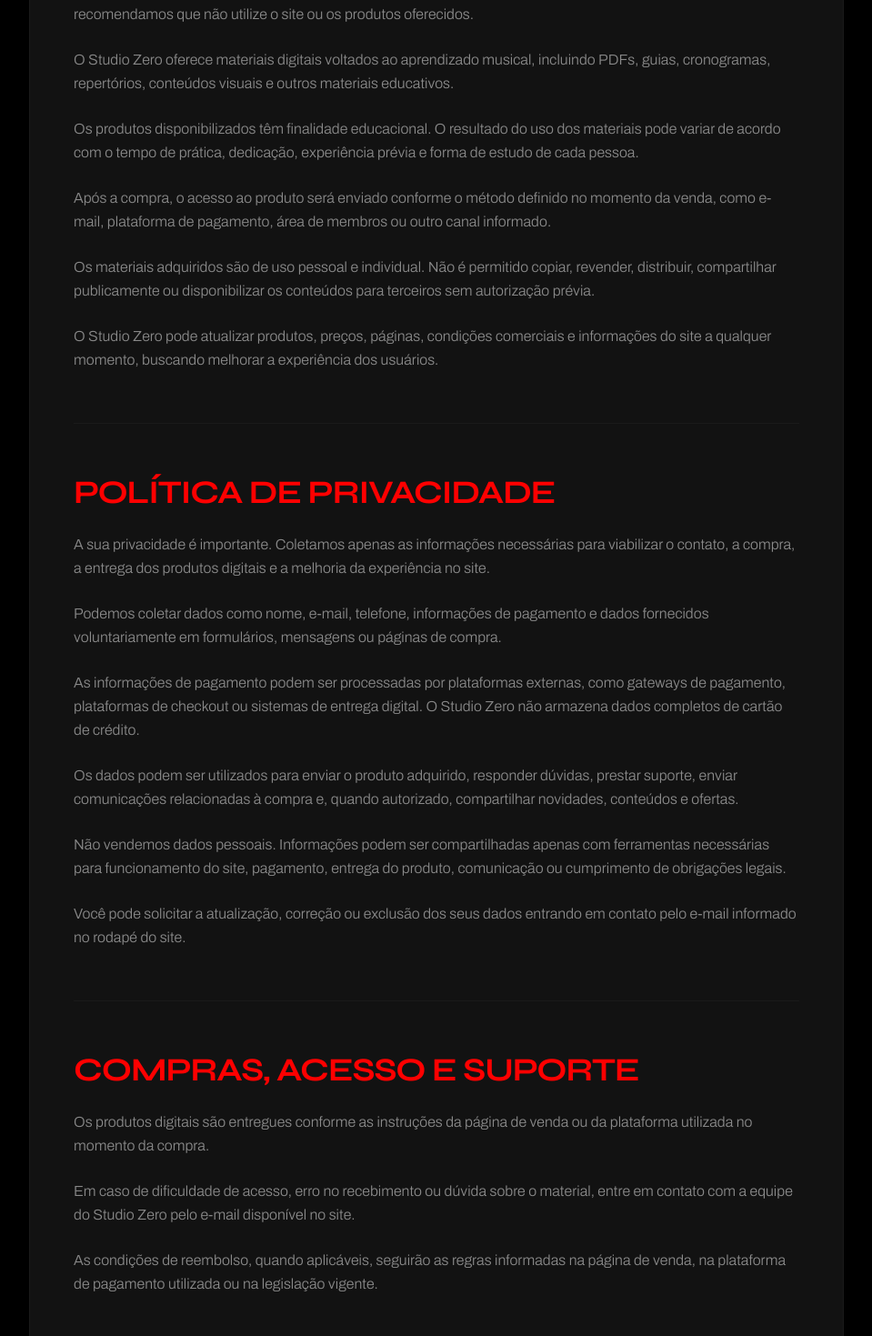
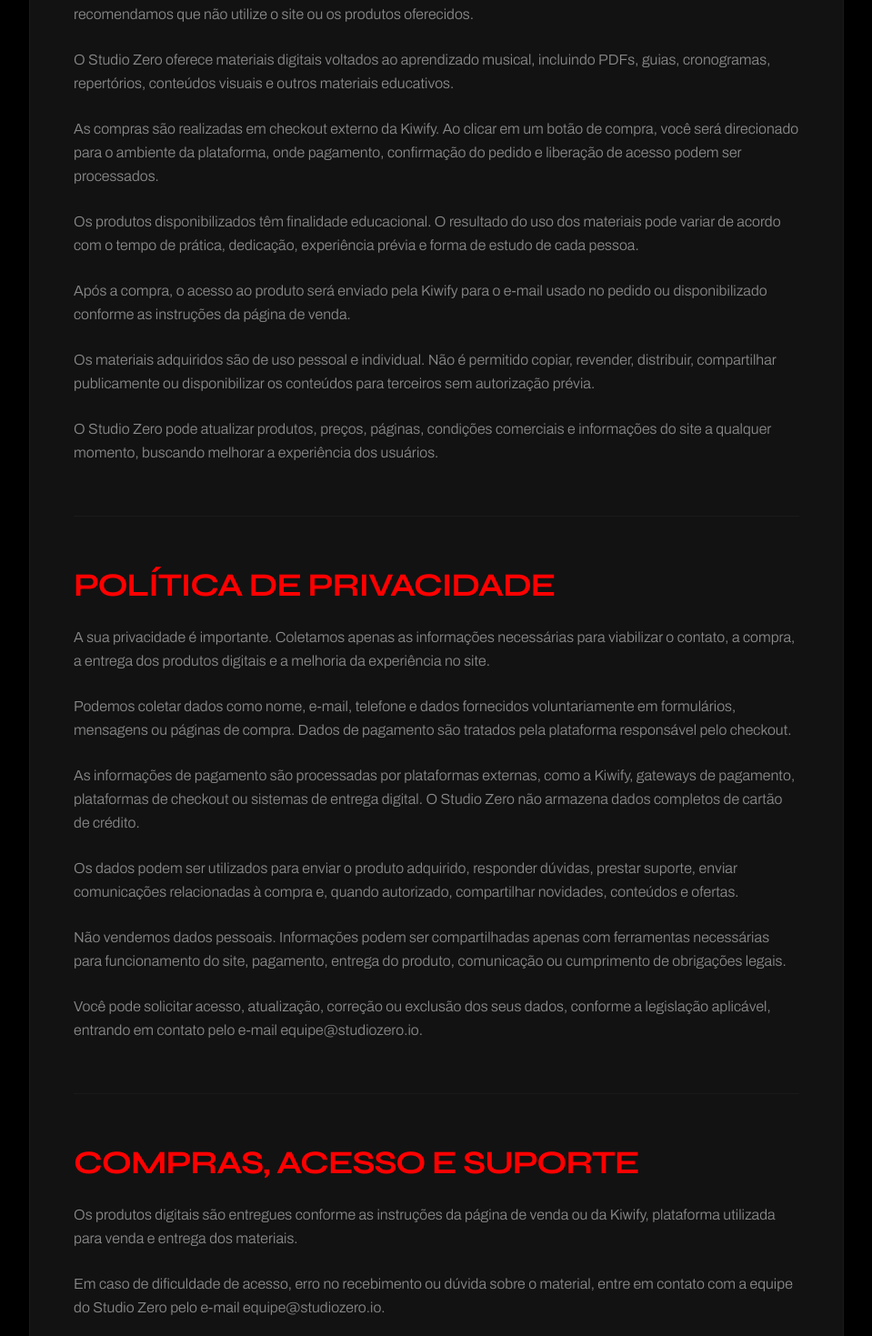
Before and after one commit to Tiffanylimaa/studiozero, a React (Vite) app in the folder apps/web/: page /privacidade in a window 1280 px wide. Shown: the part 781-2250 px from the top of the page at 91% size, without its empty margins (160-1119 px from the left). Built offline with nearby package versions, Linux system fonts and the light colour scheme.

Commit message:
Improve privacy terms and post-purchase indexing

```diff
--- a/apps/web/src/pages/PrivacidadePage.jsx
+++ b/apps/web/src/pages/PrivacidadePage.jsx
@@ -10,7 +10,7 @@
         <title>Termos de Uso e Privacidade | Studio Zero</title>
         <meta
           name="description"
-          content="Termos de uso e política de privacidade do Studio Zero para produtos digitais de música."
+          content="Termos de uso e política de privacidade do Studio Zero para produtos digitais de música vendidos pela Kiwify."
         />
       </Helmet>
 
@@ -29,7 +29,7 @@
 
             <p className="text-muted-foreground text-lg md:text-xl font-light max-w-3xl leading-relaxed">
               Esta página explica, de forma simples e direta, como funcionam o uso do site,
-              a compra dos produtos digitais e o tratamento de informações pessoais.
+              a compra dos produtos digitais pela Kiwify e o tratamento de informações pessoais.
             </p>
           </div>
         </section>
@@ -54,15 +54,20 @@
                 </p>
 
                 <p>
+                  As compras são realizadas em checkout externo da Kiwify. Ao clicar em um botão
+                  de compra, você será direcionado para o ambiente da plataforma, onde pagamento,
+                  confirmação do pedido e liberação de acesso podem ser processados.
+                </p>
+
+                <p>
                   Os produtos disponibilizados têm finalidade educacional. O resultado do uso dos
                   materiais pode variar de acordo com o tempo de prática, dedicação, experiência
                   prévia e forma de estudo de cada pessoa.
                 </p>
 
                 <p>
-                  Após a compra, o acesso ao produto será enviado conforme o método definido no
-                  momento da venda, como e-mail, plataforma de pagamento, área de membros ou outro
-                  canal informado.
+                  Após a compra, o acesso ao produto será enviado pela Kiwify para o e-mail usado
+                  no pedido ou disponibilizado conforme as instruções da página de venda.
                 </p>
 
                 <p>
@@ -91,14 +96,15 @@
                 </p>
 
                 <p>
-                  Podemos coletar dados como nome, e-mail, telefone, informações de pagamento e
-                  dados fornecidos voluntariamente em formulários, mensagens ou páginas de compra.
+                  Podemos coletar dados como nome, e-mail, telefone e dados fornecidos
+                  voluntariamente em formulários, mensagens ou páginas de compra. Dados de pagamento
+                  são tratados pela plataforma responsável pelo checkout.
                 </p>
 
                 <p>
-                  As informações de pagamento podem ser processadas por plataformas externas, como
-                  gateways de pagamento, plataformas de checkout ou sistemas de entrega digital.
-                  O Studio Zero não armazena dados completos de cartão de crédito.
+                  As informações de pagamento são processadas por plataformas externas, como a
+                  Kiwify, gateways de pagamento, plataformas de checkout ou sistemas de entrega
+                  digital. O Studio Zero não armazena dados completos de cartão de crédito.
                 </p>
 
                 <p>
@@ -114,8 +120,9 @@
                 </p>
 
                 <p>
-                  Você pode solicitar a atualização, correção ou exclusão dos seus dados entrando
-                  em contato pelo e-mail informado no rodapé do site.
+                  Você pode solicitar acesso, atualização, correção ou exclusão dos seus dados,
+                  conforme a legislação aplicável, entrando em contato pelo e-mail
+                  equipe@studiozero.io.
                 </p>
               </div>
             </div>
@@ -128,17 +135,17 @@
               <div className="space-y-6 text-muted-foreground font-light leading-relaxed">
                 <p>
                   Os produtos digitais são entregues conforme as instruções da página de venda ou
-                  da plataforma utilizada no momento da compra.
+                  da Kiwify, plataforma utilizada para venda e entrega dos materiais.
                 </p>
 
                 <p>
                   Em caso de dificuldade de acesso, erro no recebimento ou dúvida sobre o material,
-                  entre em contato com a equipe do Studio Zero pelo e-mail disponível no site.
+                  entre em contato com a equipe do Studio Zero pelo e-mail equipe@studiozero.io.
                 </p>
 
                 <p>
                   As condições de reembolso, quando aplicáveis, seguirão as regras informadas na
-                  página de venda, na plataforma de pagamento utilizada ou na legislação vigente.
+                  página de venda, na Kiwify ou na legislação vigente.
                 </p>
               </div>
             </div>
```
Also changed, not shown: 1 other file (tests, documents, lock files or other folders).
